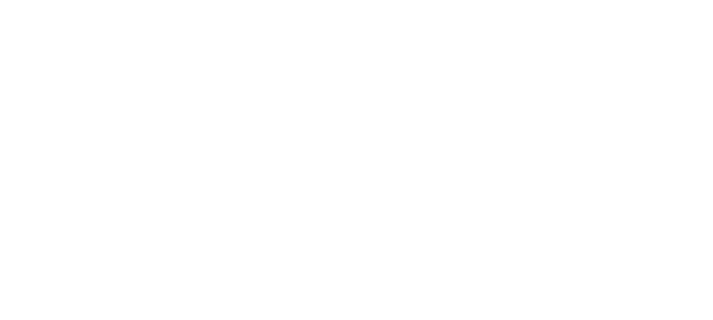
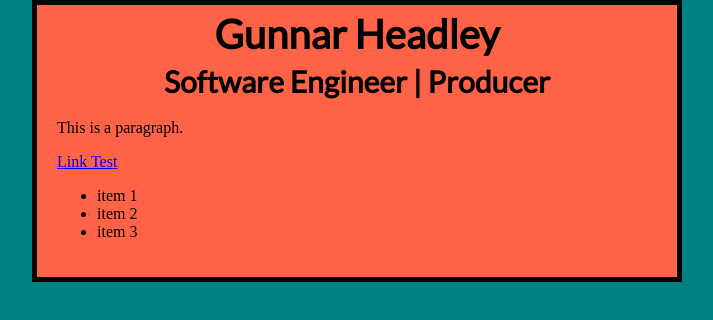
Before and after one commit to GHeadley/Personal-Website, a plain HTML site: page index.html in a window 1280 px wide. Shown: the whole page, without its empty margins (283-996 px from the left). Drawn offline with Linux system fonts and the light colour scheme.

Commit message:
Adding CSS files. Learning how to interact with HTML & CSS.

```diff
--- a/index.html
+++ b/index.html
@@ -1,10 +1,22 @@
 <!DOCTYPE html>
 <html>
     <head>
+        <meta charset="utf-8">
+        <link href="styles/style.css" rel="stylesheet" type="text/css">
+        <link href="https://fonts.googleapis.com/css?family=Lato" rel="stylesheet" type="text/css">
         <title> Gunnar Headley | Home </title>
+        <link rel="icon" href="/favicon.ico">
     </head>
     <body>
-        <link rel="shortcut icon" href="/favicon.ico" type="image/x-icon">
-        <link rel="icon" href="/favicon.ico" type="image/x-icon">
+        <h1 id="Head"> Gunnar Headley </h1>
+        <h1 id="Subtitle"> Software Engineer | Producer </h1>
+        <p class="test"> This is a paragraph. </p>
+        <a href="https://www.gunnarheadley.com"> Link Test </a>
+
+        <ul>
+                <li> item 1 </li>
+                <li> item 2 </li>
+                <li> item 3 </li>
+        </ul>
     </body>
 </html>
--- /dev/null
+++ b/styles/style.css
@@ -0,0 +1,32 @@
+html {
+    background-color: teal;
+}
+
+body {
+    width: 600px;
+    margin: 0 auto;
+    background-color: tomato;
+    padding: 0 20px 20px 20px;
+    border: 5px solid black;
+  }
+
+#Head {
+    font-size: 40px;
+    font-family: 'Lato', sans-serif;
+
+    line-height: 0.1;
+    text-align: center;
+
+}
+
+#Subtitle {
+    font-size: 30px;
+    font-family: 'Lato', sans-serif;
+
+    text-align: center;
+}
+
+.Paragraph {
+    color: blue;
+    font-family: 'Lato', sans-serif;
+}
```
